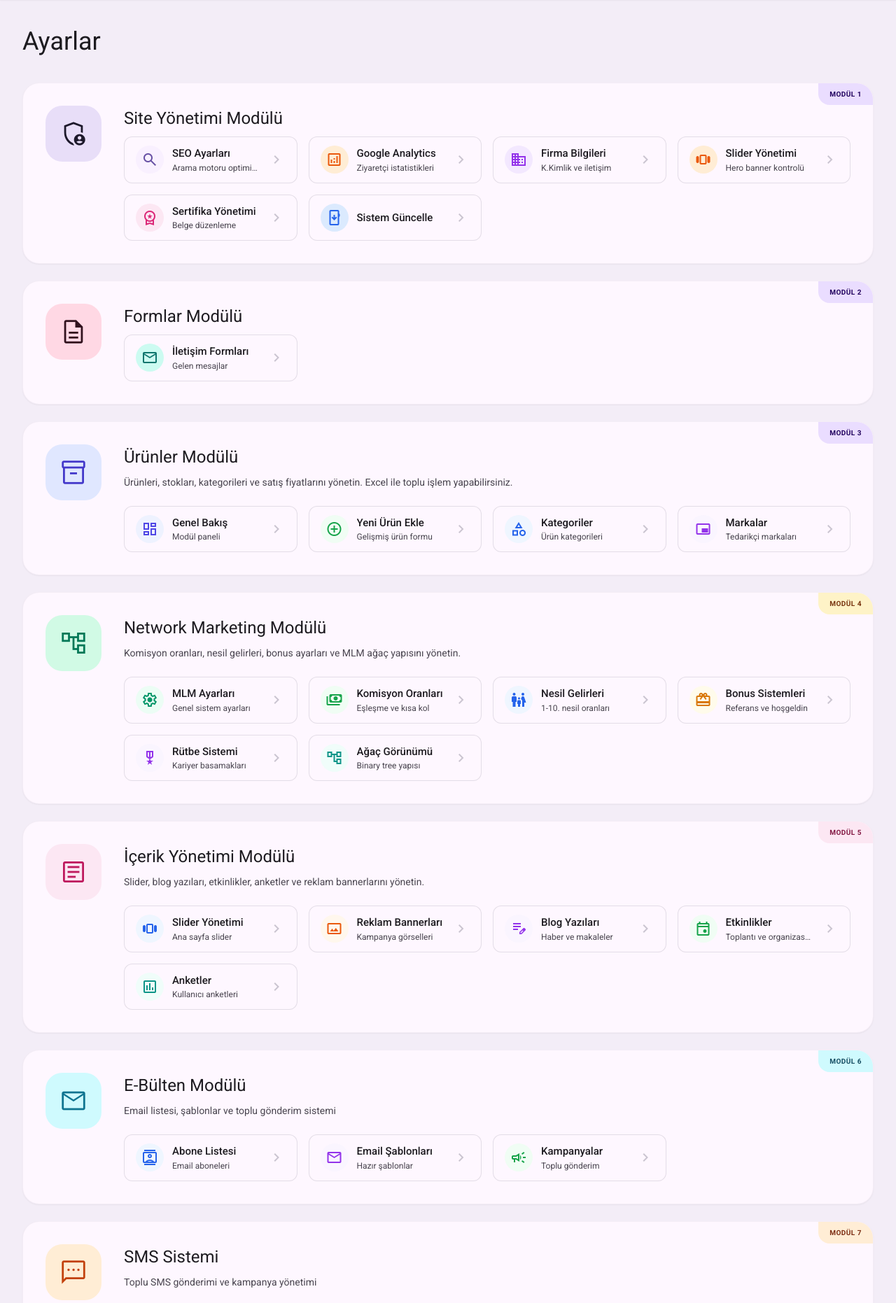
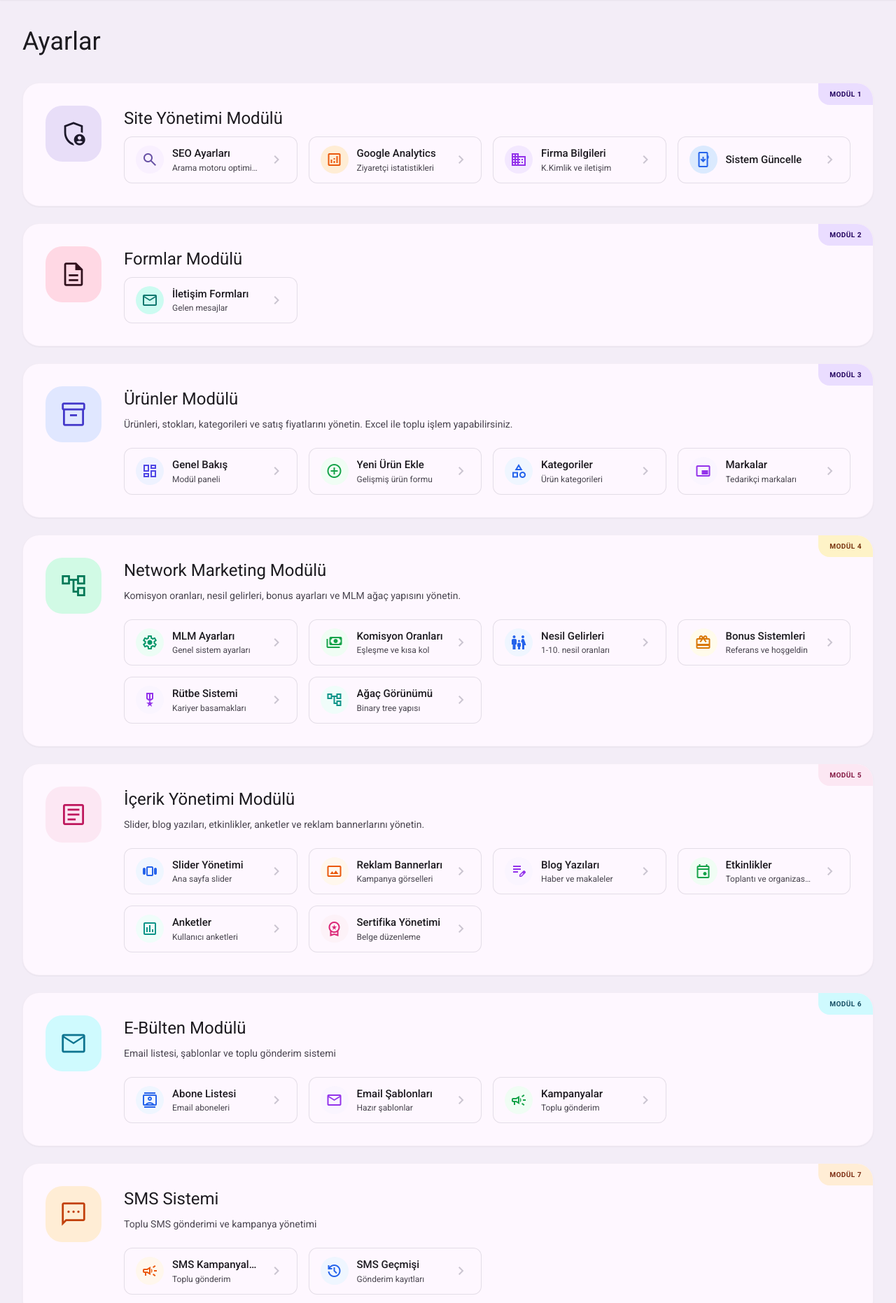
Before and after one commit to mgatr/bestwork-bestsoft, a FastAPI app: template templates/admin_ayarlar.html in a window 1280 px wide. Shown: the part 72-1934 px from the top of the page at 70% size. Run offline with FastAPI, Linux system fonts and the light colour scheme; the template is opened without the code that fills it, so the values that code supplies are empty; parts of the project's set-up code (start-up, migrations or seed data) failed here and were passed over; some libraries are stand-ins or nearby versions.

Commit message:
refactor: Slider ve Sertifika yönetimi İçerik Modülüne taşındı
📦 Değişiklikler:
• Site Yönetimi modülünden Slider ve Sertifika kaldırıldı
• İçerik Yönetimi modülüne Sertifika yönetimi eklendi
• Slider zaten İçerik Yönetimi modülünde mevcut

✨ İçerik Yönetimi Modülü artık şunları içeriyor:
1. Slider Yönetimi (Ana sayfa slider)
2. Reklam Bannerları (Kampanya görselleri)
3. Blog Yazıları (Haber ve makaleler)
4. Etkinlikler (Toplantı ve organizasyonlar)
5. Anketler (Kullanıcı anketleri)
6. Sertifika Yönetimi (Belge düzenleme) ⬅️ YENİ

📋 Site Yönetimi Modülü artık sadece:
• Genel Ayarlar
• Google Analytics
• Firma Bilgileri
• Sistem Güncelleme

Co-Authored-By: Claude Sonnet 4.5 <noreply@anthropic.com>

```diff
--- a/templates/admin_ayarlar.html
+++ b/templates/admin_ayarlar.html
@@ -110,28 +110,6 @@
                             <div class="flex flex-col min-w-0">
                                 <span class="text-[15px] font-medium text-md-onSurface truncate">Firma Bilgileri</span>
                                 <span class="text-[12px] text-md-onSurfaceVariant truncate">K.Kimlik ve iletişim</span>
-                            </div>
-                            <span class="material-symbols-outlined ml-auto text-md-outlineVariant">chevron_right</span>
-                        </a>
-
-                        <a href="/admin/ayarlar/slider" class="h-auto py-3 bg-md-surface border border-md-outlineVariant/50 rounded-xl flex items-center px-4 gap-3 hover:bg-black/5 transition-colors text-left group">
-                            <div class="w-10 h-10 shrink-0 rounded-full bg-orange-100 text-orange-600 flex items-center justify-center">
-                                <span class="material-symbols-outlined group-hover:scale-110 transition-transform">view_carousel</span>
-                            </div>
-                            <div class="flex flex-col min-w-0">
-                                <span class="text-[15px] font-medium text-md-onSurface truncate">Slider Yönetimi</span>
-                                <span class="text-[12px] text-md-onSurfaceVariant truncate">Hero banner kontrolü</span>
-                            </div>
-                            <span class="material-symbols-outlined ml-auto text-md-outlineVariant">chevron_right</span>
-                        </a>
-
-                        <a href="/admin/ayarlar/sertifika" class="h-auto py-3 bg-md-surface border border-md-outlineVariant/50 rounded-xl flex items-center px-4 gap-3 hover:bg-black/5 transition-colors text-left group">
-                            <div class="w-10 h-10 shrink-0 rounded-full bg-pink-100 text-pink-600 flex items-center justify-center">
-                                <span class="material-symbols-outlined group-hover:scale-110 transition-transform">workspace_premium</span>
-                            </div>
-                            <div class="flex flex-col min-w-0">
-                                <span class="text-[15px] font-medium text-md-onSurface truncate">Sertifika Yönetimi</span>
-                                <span class="text-[12px] text-md-onSurfaceVariant truncate">Belge düzenleme</span>
                             </div>
                             <span class="material-symbols-outlined ml-auto text-md-outlineVariant">chevron_right</span>
                         </a>
@@ -414,6 +392,17 @@
                             </div>
                             <span class="material-symbols-outlined ml-auto text-md-outlineVariant">chevron_right</span>
                         </a>
+
+                        <a href="/admin/ayarlar/sertifika" class="h-auto py-3 bg-md-surface border border-md-outlineVariant/50 rounded-xl flex items-center px-4 gap-3 hover:bg-black/5 transition-colors text-left group">
+                            <div class="w-10 h-10 shrink-0 rounded-full bg-pink-50 text-pink-600 flex items-center justify-center">
+                                <span class="material-symbols-outlined group-hover:scale-110 transition-transform">workspace_premium</span>
+                            </div>
+                            <div class="flex flex-col min-w-0">
+                                <span class="text-[15px] font-medium text-md-onSurface truncate">Sertifika Yönetimi</span>
+                                <span class="text-[12px] text-md-onSurfaceVariant truncate">Belge düzenleme</span>
+                            </div>
+                            <span class="material-symbols-outlined ml-auto text-md-outlineVariant">chevron_right</span>
+                        </a>
                      </div>
                  </div>
             </div>
```
